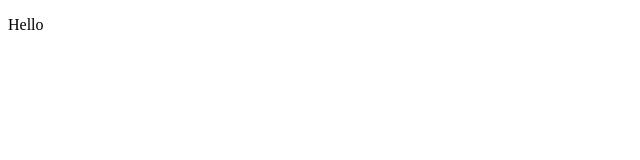
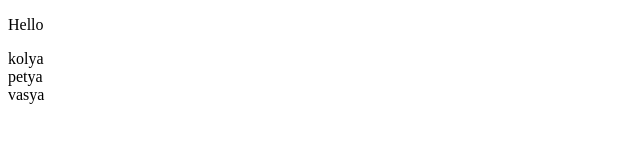
Before and after one commit to denvery31/Vue_js_test, a Vue app: page / in a window 1280 px wide. Shown: the top 160 px of the page, without its empty margins (0-640 px from the left). Built offline with nearby package versions, Linux system fonts and the light colour scheme; the HTML template or start-up script is replaced by a standard one.

Commit message:
v-for testing

```diff
--- a/src/App.vue
+++ b/src/App.vue
@@ -1,10 +1,36 @@
 <template>
   <p>Hello</p>
+  <div>
+    <div v-for="player in palyers" :key="player">
+      {{ player.name }}
+    </div>
+  </div>
 </template>
 
 <script>
 export default {
   name: "App",
+
+  data() {
+    return {
+      palyers: [
+        {
+          name: "kolya",
+          age: 25,
+        },
+        {
+          name: "petya",
+          age: 20,
+        },
+        {
+          name: "vasya",
+          age: 30,
+        },
+      ],
+    };
+  },
+
+  methods: {},
 };
 </script>
 
--- /dev/null
+++ b/src/main.js
@@ -0,0 +1,4 @@
+import { createApp } from "vue";
+import App from "./App.vue";
+
+createApp(App).mount("#app");
```
